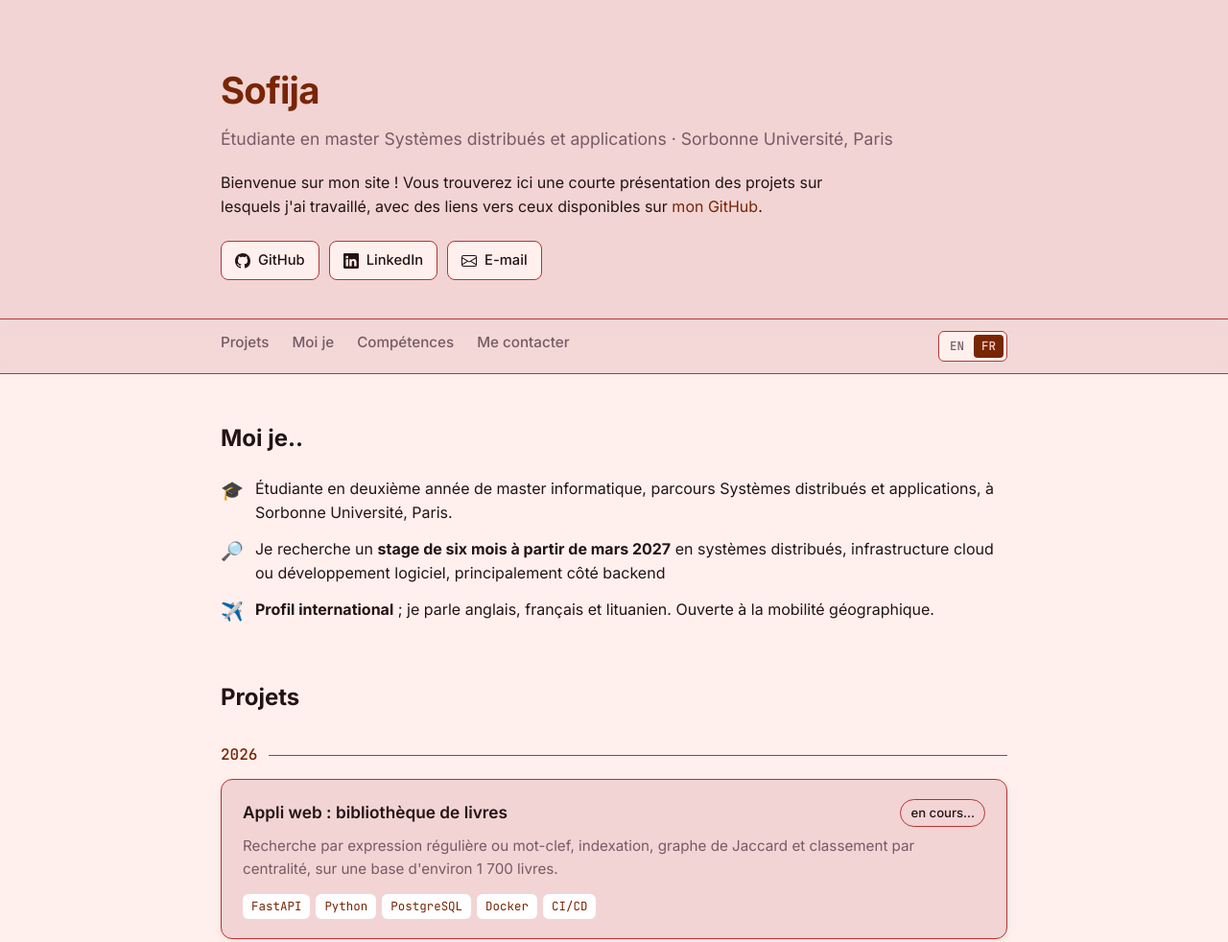
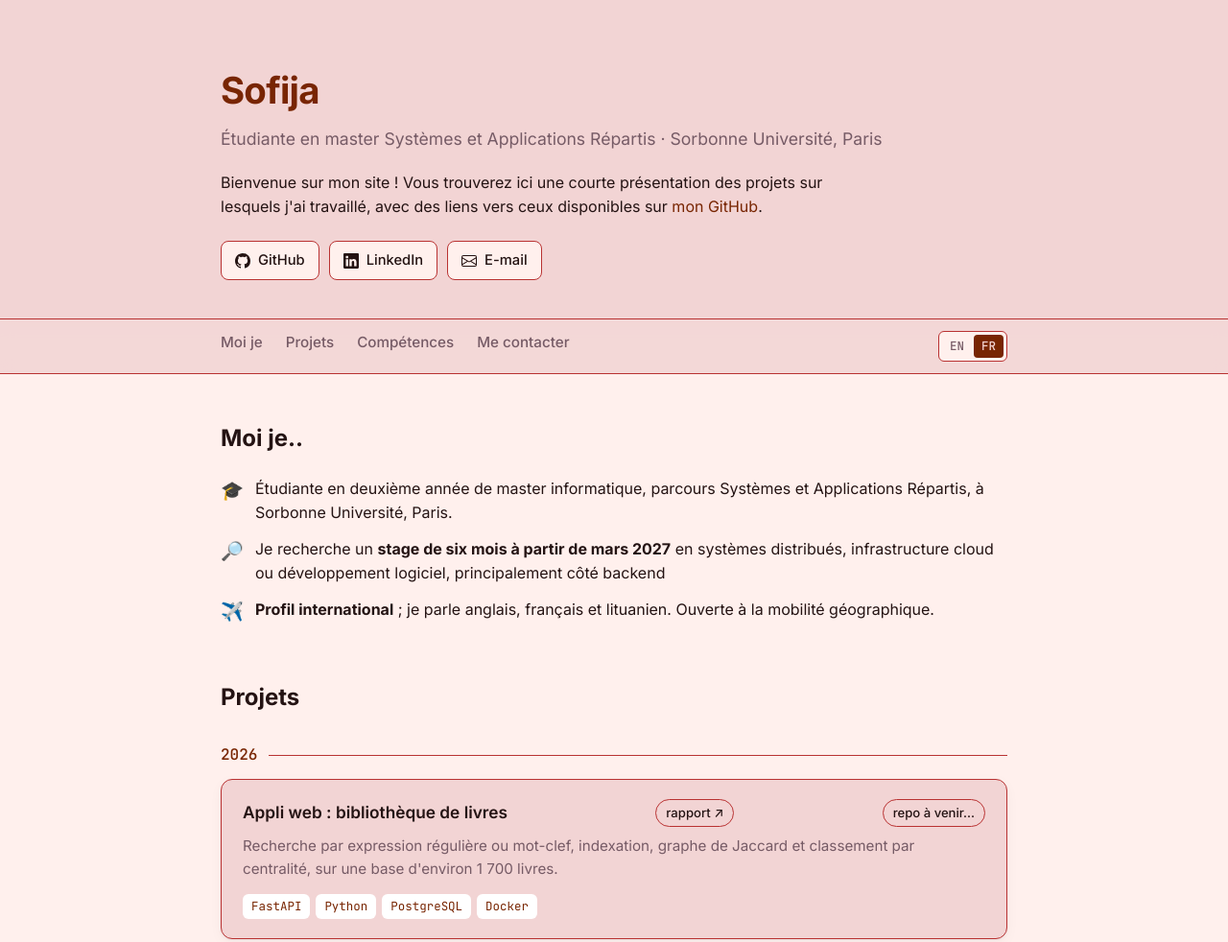
Before and after one commit to sofija-13/sofija-13.github.io, a plain HTML site: page fr/index.html in a window 1280 px wide. Shown: the top 982 px of the page at 96% size. Drawn offline with Linux system fonts and the light colour scheme.

Commit message:
ajout rapport webapp

```diff
--- a/fr/index.html
+++ b/fr/index.html
@@ -6,7 +6,7 @@
     <meta name="viewport" content="width=device-width, initial-scale=1.0">
     <title>Sofija</title>
     <meta name="description"
-        content="Sofija, étudiante en master Systèmes distribués et applications à Sorbonne Université. Projets, compétences et contact.">
+        content="Sofija, étudiante en master Systèmes et Applications Répartis à Sorbonne Université. Projets, compétences et contact.">
     <link rel="preconnect" href="https://fonts.googleapis.com">
     <link rel="preconnect" href="https://fonts.gstatic.com" crossorigin>
     <link
@@ -22,7 +22,7 @@
     <header id="home">
         <div class="wrap">
             <a class="wordmark" href="#home"><h1>Sofija</h1></a>
-            <p class="role">Étudiante en master Systèmes distribués et applications · Sorbonne Université, Paris</p>
+            <p class="role">Étudiante en master Systèmes et Applications Répartis · Sorbonne Université, Paris</p>
             <p class="intro">
                 Bienvenue sur mon site ! Vous trouverez ici une courte présentation des projets sur lesquels j'ai travaillé,
                 avec des liens vers ceux disponibles sur <a href="https://github.com/sofija-13">mon GitHub</a>.
@@ -55,8 +55,8 @@
 
     <nav>
         <div class="wrap">
+            <a href="#about-me">Moi je</a>
             <a href="#projects">Projets</a>
-            <a href="#about-me">Moi je</a>
             <a href="#skills">Compétences</a>
             <a href="#where-to-find-me">Me contacter</a>
             <div class="language-switch" aria-label="Langue">
@@ -71,8 +71,7 @@
         <section id="about-me">
             <h2>Moi je..</h2>
             <ul class="about-list">
-                <li><span class="ico">🎓</span><span>Étudiante en deuxième année de master informatique, parcours Systèmes
-                        distribués et applications, à Sorbonne Université, Paris.</span></li>
+                <li><span class="ico">🎓</span><span>Étudiante en deuxième année de master informatique, parcours Systèmes et Applications Répartis, à Sorbonne Université, Paris.</span></li>
                 <li><span class="ico">🔎</span><span>Je recherche un <strong>stage de six mois à partir de mars 2027</strong> en
                         systèmes distribués, infrastructure cloud ou développement logiciel, principalement côté backend</span>
                 </li>
@@ -89,13 +88,13 @@
             <article class="card">
                 <div class="card-head">
                     <h3>Appli web : bibliothèque de livres</h3>
-                    <!-- <a class="repo" href="pdf/TODO.pdf" target="_blank" rel="noopener noreferrer">rapport ↗</a>
-                    <a class="repo" href="https://github.com/sofija-13/TODO">repo github ↗</a> -->
-                    <a class="repo">en cours...</a>
+                    <a class="repo" href="pdf/rapport-webapp.pdf" target="_blank" rel="noopener noreferrer">rapport ↗</a>
+                    <!-- <a class="repo" href="https://github.com/sofija-13/TODO">repo github ↗</a> -->
+                    <a class="repo">repo à venir...</a>
                 </div>
                 <p>Recherche par expression régulière ou mot-clef, indexation, graphe de Jaccard et classement par centralité, sur une base d'environ 1 700 livres.
                 </p>
-                <div class="tags"><span class="tag">FastAPI</span><span class="tag">Python</span><span class="tag">PostgreSQL</span><span class="tag">Docker</span><span class="tag">CI/CD</span></div>
+                <div class="tags"><span class="tag">FastAPI</span><span class="tag">Python</span><span class="tag">PostgreSQL</span><span class="tag">Docker</span></div>
             </article>
 
             <article class="card">
@@ -149,7 +148,7 @@
                     <h3>Implémentation d'un système d'exploitation de type Unix</h3>
                 </div>
                 <p>Implémentation du bootloader, de l'ordonnanceur, de la communication par messages, gestion des processus, de la mémoire virtuelle et d'un système de fichiers.</p>
-                <p>Projet réalisé pendant mon semestre d'échange à l'Université d'Oslo (UiO), dans le cadre du cours <a href="https://www.uio.no/studier/emner/matnat/ifi/IN3000/index-eng.html">Operating Systems</a>.</p>
+                <p>Projet réalisé pendant mon semestre d'échange à l'Université d'Oslo, dans le cadre du cours <a href="https://www.uio.no/studier/emner/matnat/ifi/IN3000/index-eng.html">Operating Systems</a>.</p>
                 <div class="tags"><span class="tag">Assembleur x86</span><span class="tag">C</span><span class="tag">Git</span></div>
             </article>
 
```
Also changed, not shown: index.html (+5 -5 lines), 1 other file.
